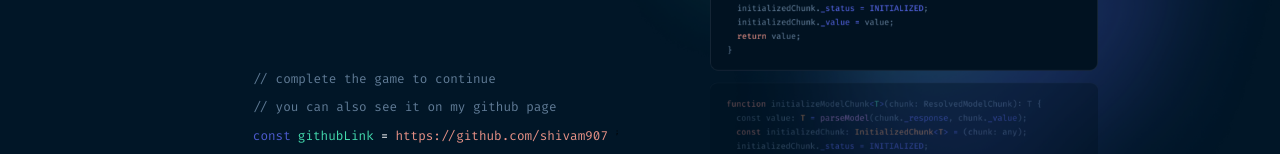
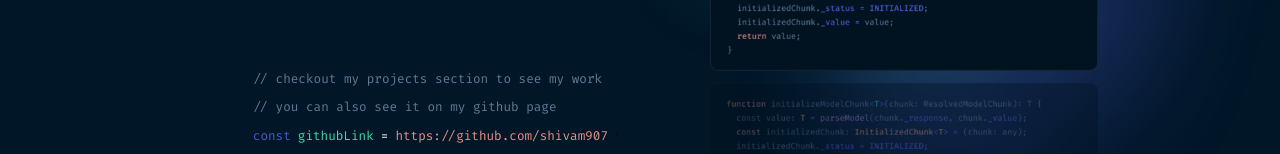
Before and after one commit to shivam907/portfolio-v2, a Next.js app: page / in a window 1280 px wide. Shown: the part 390-544 px from the top of the page. Built offline with nearby package versions, Linux system fonts and the light colour scheme.

Commit message:
minor fixes

```diff
--- a/components/Hero.js
+++ b/components/Hero.js
@@ -29,7 +29,7 @@ const Hero = () => {
         </div>
         <div className={classes.lower}>
           <div className={classes.comment}>
-            // complete the game to continue
+            // checkout my projects section to see my work
           </div>
           <div className={classes.comment}>
             // you can also see it on my github page
```
